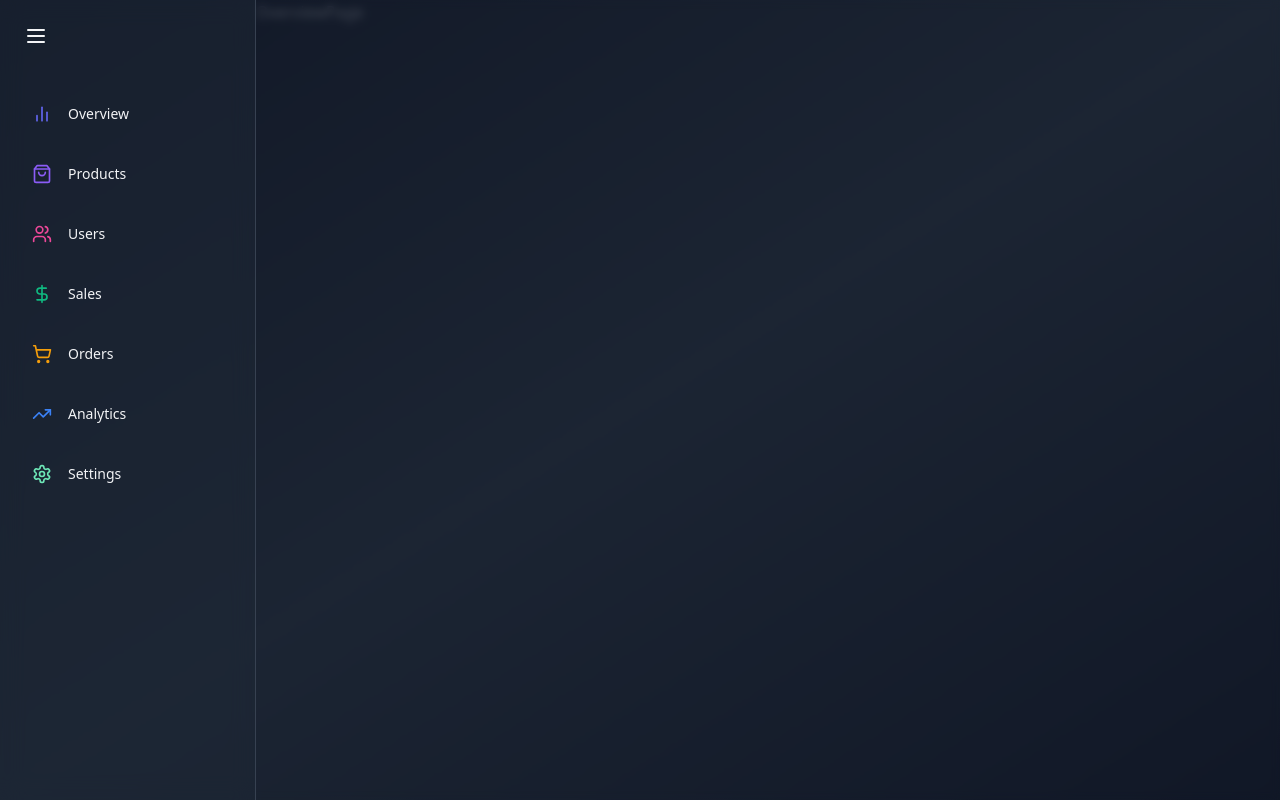
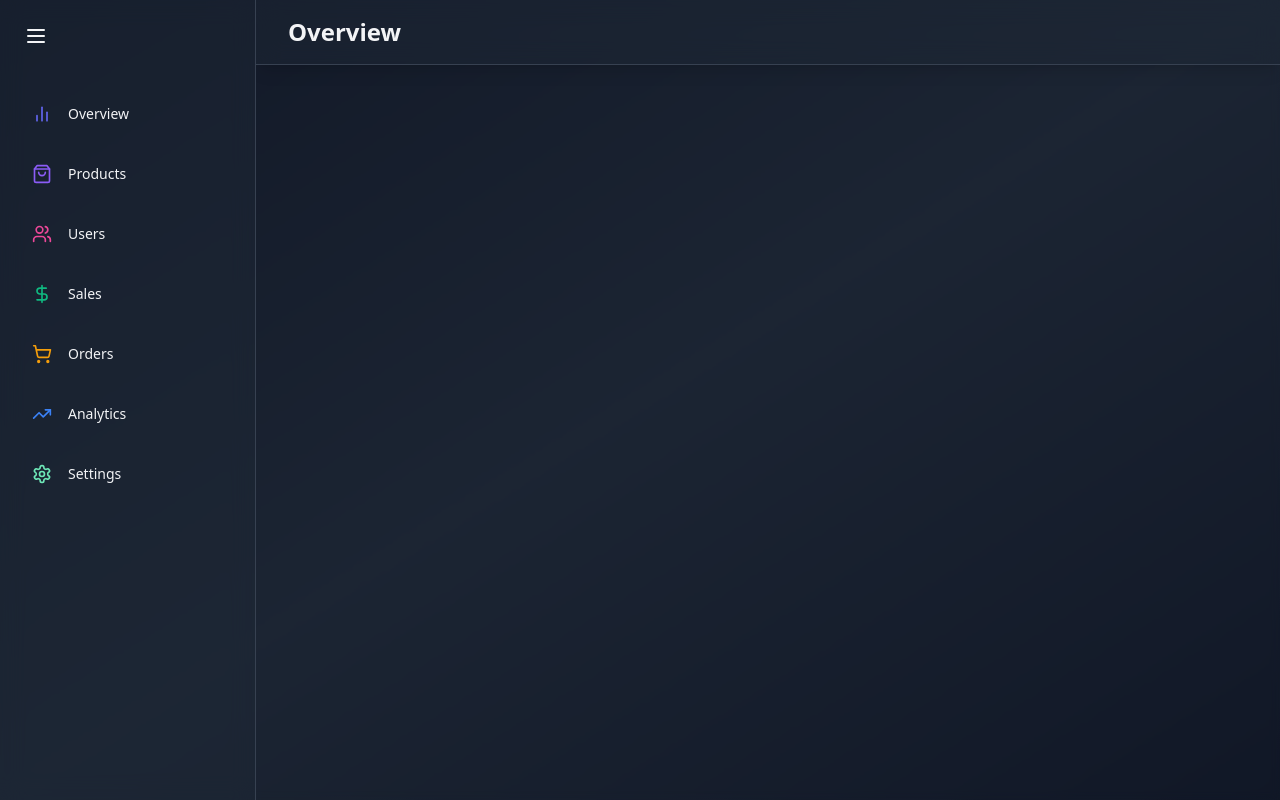
Before and after one commit to Santii05-C/Admin-Dashboard, a React (Vite) app: page / in a window 1280 px wide. Built offline with nearby package versions, Linux system fonts and the light colour scheme.

Commit message:
last commit

```diff
--- a/src/App.jsx
+++ b/src/App.jsx
@@ -1,7 +1,7 @@
 import { Route, Routes } from "react-router-dom";
 import OverviewPage from "./pages/OverviewPage";
 import ProductsPage from "./pages/ProductsPage";
-import Sidebar from "./components/Sidebar";
+import Sidebar from "./components/common/Sidebar";
 
 function App() {
   return (
--- /dev/null
+++ b/src/components/common/Header.jsx
@@ -0,0 +1,10 @@
+const Header = ({ title }) => {
+  return (
+    <header className="bg-gray-800 bg-opacity-50 backdrop-blur-md shadow-lg border-b border-gray-700">
+      <div className="max-w-7xl mx-auto py-4 px-4 sm:px-6 lg:px-8">
+        <h1 className="text-2xl font-semibold text-gray-100">{title}</h1>
+      </div>
+    </header>
+  );
+};
+export default Header;
--- a/src/pages/OverviewPage.jsx
+++ b/src/pages/OverviewPage.jsx
@@ -1,46 +1,11 @@
+import Header from "../components/common/Header";
+
 const OverviewPage = () => {
-  return <div>OverviewPage</div>;
+  return (
+    <div className="flex-1 overflow-auto relative z-10">
+      <Header title="Overview" />
+    </div>
+  );
 };
 
 export default OverviewPage;
-
-// import { BarChart2, ShoppingBag, Users, Zap } from "lucide-react";
-// import { motion } from "framer-motion";
-
-// import Header from "../components/common/Header";
-// import StatCard from "../components/common/StatCard";
-// import SalesOverviewChart from "../components/overview/SalesOverviewChart";
-// import CategoryDistributionChart from "../components/overview/CategoryDistributionChart";
-// import SalesChannelChart from "../components/overview/SalesChannelChart";
-
-// const OverviewPage = () => {
-// 	return (
-// 		<div className='flex-1 overflow-auto relative z-10'>
-// 			<Header title='Overview' />
-
-// 			<main className='max-w-7xl mx-auto py-6 px-4 lg:px-8'>
-// 				{/* STATS */}
-// 				<motion.div
-// 					className='grid grid-cols-1 gap-5 sm:grid-cols-2 lg:grid-cols-4 mb-8'
-// 					initial={{ opacity: 0, y: 20 }}
-// 					animate={{ opacity: 1, y: 0 }}
-// 					transition={{ duration: 1 }}
-// 				>
-// 					<StatCard name='Total Sales' icon={Zap} value='$12,345' color='#6366F1' />
-// 					<StatCard name='New Users' icon={Users} value='1,234' color='#8B5CF6' />
-// 					<StatCard name='Total Products' icon={ShoppingBag} value='567' color='#EC4899' />
-// 					<StatCard name='Conversion Rate' icon={BarChart2} value='12.5%' color='#10B981' />
-// 				</motion.div>
-
-// 				{/* CHARTS */}
-
-// 				<div className='grid grid-cols-1 lg:grid-cols-2 gap-8'>
-// 					<SalesOverviewChart />
-// 					<CategoryDistributionChart />
-// 					<SalesChannelChart />
-// 				</div>
-// 			</main>
-// 		</div>
-// 	);
-// };
-// export default OverviewPage;
```
Also changed, not shown: src/pages/ProductsPage.jsx (+0 -62 lines), src/components/common/Sidebar.jsx (renamed from src/components/Sidebar.jsx).
